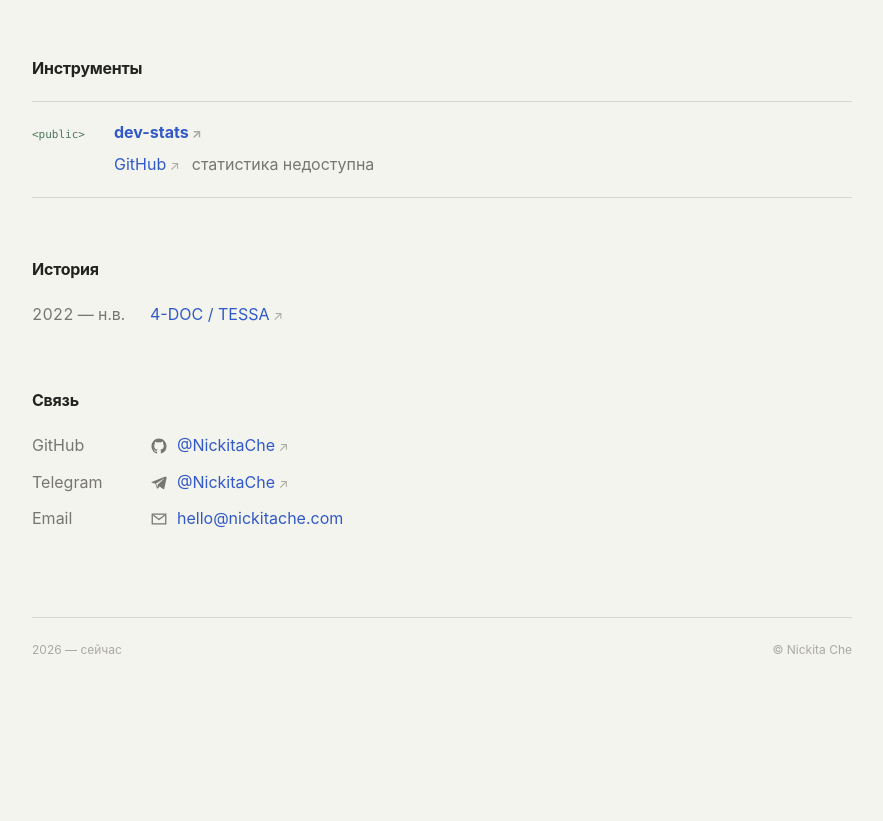
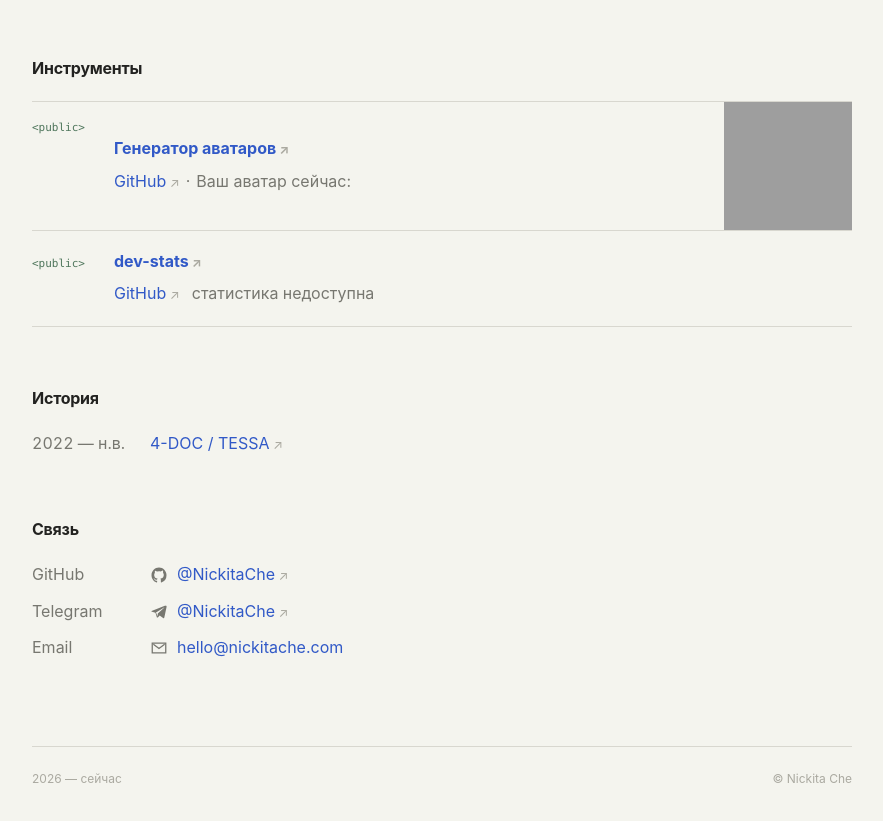
Before and after one commit to NickitaChe/nickitache.com, a website built with Vite: page index.html in a window 1280 px wide. Shown: the part 1056-1877 px from the top of the page, without its empty margins (198-1081 px from the left). Before the commit the page ends 1772 px from the top, so only its background shows below. Built offline with nearby package versions, Linux system fonts and the light colour scheme; no server answers; grey boxes are pictures that could not be loaded.

Commit message:
feat: add avatar generator tool

```diff
--- a/index.html
+++ b/index.html
@@ -136,6 +136,19 @@
           <h2 id="tools-title" data-i18n="tools.title">Инструменты</h2>
 
           <div class="projects">
+            <article class="project avatar-tool-row">
+              <span class="status">&lt;public&gt;</span>
+              <div class="avatar-tool-info">
+                <a class="external" href="https://avatars.nickitache.com" target="_blank" rel="noreferrer" data-i18n="avatars.name">Генератор аватаров</a>
+                <p>
+                  <a class="external" href="https://github.com/NickitaChe/avatar-generator" target="_blank" rel="noreferrer">GitHub</a>
+                  <span aria-hidden="true">·</span>
+                  <span data-i18n="avatars.now">Ваш аватар сейчас:</span>
+                </p>
+              </div>
+              <img class="tool-avatar" data-current-avatar width="128" height="128" alt="" />
+            </article>
+
             <article class="project">
               <div class="project-heading">
                 <span class="status">&lt;public&gt;</span>
--- a/src/main.ts
+++ b/src/main.ts
@@ -33,6 +33,8 @@ const translations: Record<Language, Record<string, string>> = {
     'projects.lal': 'Локальный ИИ-агент и эксперименты с локальными coding agents.',
     'projects.tdf': 'Экстракшен MMO RPG.',
     'tools.title': 'Инструменты',
+    'avatars.name': 'Генератор аватаров',
+    'avatars.now': 'Ваш аватар сейчас:',
     'stats.loading': 'статистика загружается…',
     'stats.unavailable': 'статистика недоступна',
     'stats.commits': 'коммитов',
@@ -56,6 +58,8 @@ const translations: Record<Language, Record<string, string>> = {
     'projects.lal': 'A local AI agent and experiments with local coding agents.',
     'projects.tdf': 'Extraction MMORPG.',
     'tools.title': 'Tools',
+    'avatars.name': 'Avatar generator',
+    'avatars.now': 'Your avatar right now:',
     'stats.loading': 'loading statistics…',
     'stats.unavailable': 'statistics unavailable',
     'stats.commits': 'commits',
@@ -168,3 +172,10 @@ languageButtons.forEach((button) => {
 });
 
 void loadStats();
+
+
+const currentAvatar = document.querySelector<HTMLImageElement>('[data-current-avatar]');
+if (currentAvatar) {
+  const timeSeed = Date.now().toString();
+  currentAvatar.src = `https://avatars.nickitache.com/api/avatar/${timeSeed}.svg?size=64`;
+}
--- a/src/style.css
+++ b/src/style.css
@@ -243,6 +243,51 @@ h2 {
   gap: 6px 12px;
 }
 
+
+.avatar-tool-row {
+  display: grid;
+  grid-template-columns: 71px minmax(0, 1fr) 128px;
+  column-gap: 11px;
+  align-items: center;
+  min-height: 128px;
+  padding: 0;
+}
+
+.avatar-tool-row > .status {
+  align-self: start;
+  padding-top: 17px;
+}
+
+.avatar-tool-info {
+  min-width: 0;
+  padding: 17px 0 18px;
+}
+
+.avatar-tool-info > a {
+  font-weight: 650;
+}
+
+.project .avatar-tool-info p {
+  display: flex;
+  align-items: baseline;
+  flex-wrap: wrap;
+  gap: 6px;
+  margin: 5px 0 0;
+  padding: 0;
+  color: var(--muted);
+}
+
+.avatar-tool-row .tool-avatar {
+  display: block;
+  width: 128px;
+  height: 128px;
+  margin: 0;
+  justify-self: end;
+  align-self: center;
+  object-fit: cover;
+  background: var(--avatar-bg);
+}
+
 .tool-stats,
 [data-stats-values] {
   display: inline-flex;
@@ -302,6 +347,7 @@ footer {
 
   .project-heading { align-items: flex-start; }
 
+
   .project p {
     padding-left: 0;
     margin-top: 7px;
@@ -311,6 +357,15 @@ footer {
 }
 
 @media (max-width: 520px) {
+  .avatar-tool-row {
+    grid-template-columns: 71px minmax(0, 1fr) 96px;
+  }
+
+  .avatar-tool-row .tool-avatar {
+    width: 96px;
+    height: 96px;
+  }
+
   .intro {
     grid-template-columns: 1fr 118px;
     gap: 18px;
@@ -335,6 +390,8 @@ footer {
     grid-column: 2;
     margin-left: 0;
   }
+
+
 
   .history-row {
     grid-template-columns: 88px 1fr;
```
